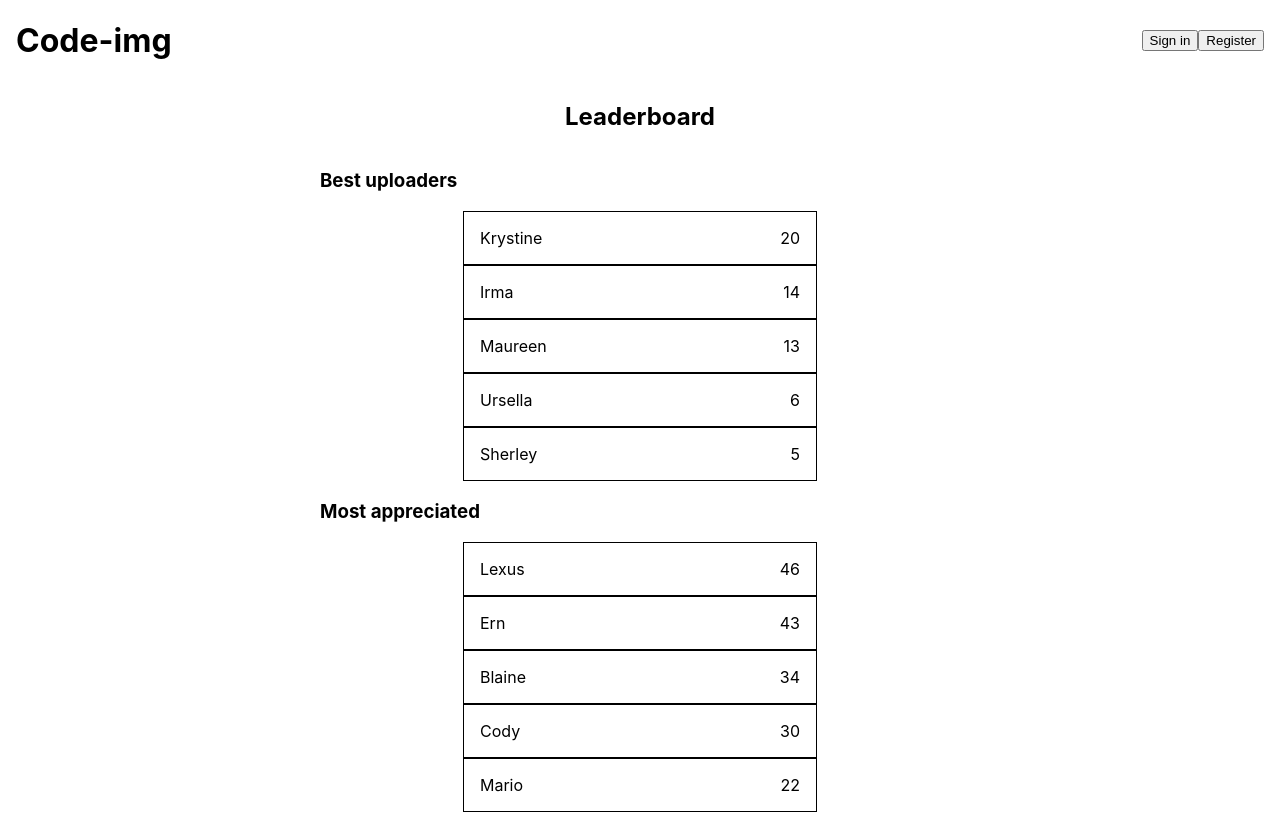
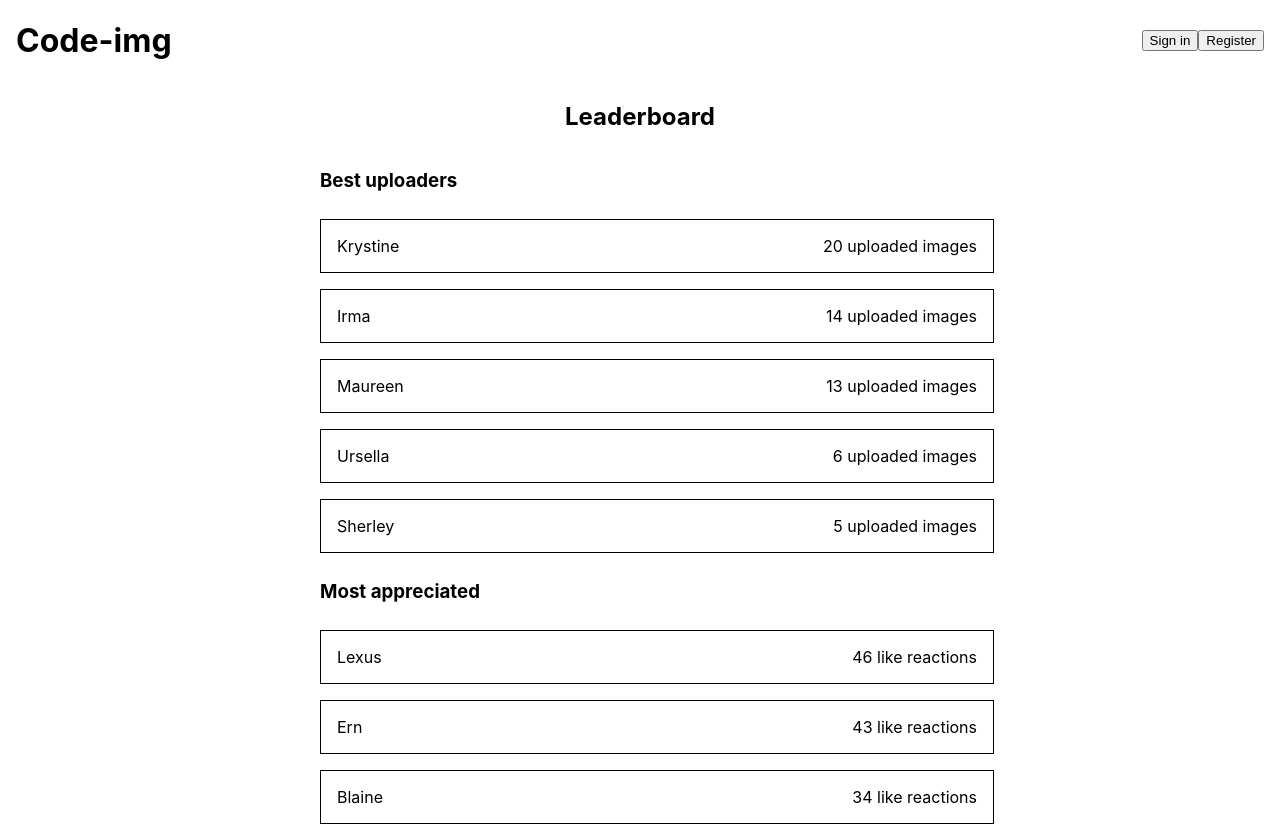
Before and after one commit to mlbiche/code-img, a React (Create React App) app: page /leaderboard in a window 1280 px wide. Shown: the top 825 px of the page. Built offline with nearby package versions, Linux system fonts and the light colour scheme.

Commit message:
Fix an issue in UserScore component - Fix a propTypes issue - Update CSS styling - Implement constants for UserScore type property

```diff
--- a/src/LeaderboardView/LeaderboardView.js
+++ b/src/LeaderboardView/LeaderboardView.js
@@ -1,5 +1,5 @@
 import React from 'react';
-import UserScore from '../UserScore/UserScore';
+import UserScore, { UPLOAD_SCORE, REACTION_SCORE } from '../UserScore/UserScore';
 
 import './LeaderboardView.css';
 
@@ -8,17 +8,17 @@ function LeaderboardView() {
     <div id="learderboard-container">
       <h2 id="learderboard-title">Leaderboard</h2>
       <h3>Best uploaders</h3>
-      <UserScore type="upload-score" username="Krystine" score={20} />
-      <UserScore type="upload-score" username="Irma" score={14} />
-      <UserScore type="upload-score" username="Maureen" score={13} />
-      <UserScore type="upload-score" username="Ursella" score={6} />
-      <UserScore type="upload-score" username="Sherley" score={5} />
+      <UserScore type={UPLOAD_SCORE} username="Krystine" score={20} />
+      <UserScore type={UPLOAD_SCORE} username="Irma" score={14} />
+      <UserScore type={UPLOAD_SCORE} username="Maureen" score={13} />
+      <UserScore type={UPLOAD_SCORE} username="Ursella" score={6} />
+      <UserScore type={UPLOAD_SCORE} username="Sherley" score={5} />
       <h3>Most appreciated</h3>
-      <UserScore type="reaction-score" username="Lexus" score={46} />
-      <UserScore type="reaction-score" username="Ern" score={43} />
-      <UserScore type="reaction-score" username="Blaine" score={34} />
-      <UserScore type="reaction-score" username="Cody" score={30} />
-      <UserScore type="reaction-score" username="Mario" score={22} />
+      <UserScore type={REACTION_SCORE} username="Lexus" score={46} />
+      <UserScore type={REACTION_SCORE} username="Ern" score={43} />
+      <UserScore type={REACTION_SCORE} username="Blaine" score={34} />
+      <UserScore type={REACTION_SCORE} username="Cody" score={30} />
+      <UserScore type={REACTION_SCORE} username="Mario" score={22} />
     </div>
   );
 }
--- a/src/UserScore/UserScore.css
+++ b/src/UserScore/UserScore.css
@@ -2,8 +2,8 @@
     display: flex;
     flex-direction: row;
     justify-content: space-between;
-    width: 50%;
-    margin: 0 auto;
+    width: 100%;
+    margin: 0.5rem 0;
     padding: 1rem;
     border: 1px solid #000;
 }
--- a/src/UserScore/UserScore.js
+++ b/src/UserScore/UserScore.js
@@ -2,6 +2,9 @@ import React from 'react';
 import PropTypes from 'prop-types';
 
 import './UserScore.css';
+
+export const UPLOAD_SCORE = 'upload-score';
+export const REACTION_SCORE = 'reaction-score';
 
 function UserScore({ type, username, score }) {
     return (
@@ -9,8 +12,8 @@ function UserScore({ type, username, score }) {
             <p>{ username }</p>
             <p>
                 { score } <span>
-                    { type === 'upload-count' && 'uploaded images' }
-                    { type === 'reaction-count' && 'like reactions' }
+                    { type === UPLOAD_SCORE && 'uploaded images' }
+                    { type === REACTION_SCORE && 'like reactions' }
                 </span>
             </p>
         </div>
@@ -18,11 +21,11 @@ function UserScore({ type, username, score }) {
 }
 
 UserScore.propTypes = {
-    type: PropTypes.string.isRequired,
-    username: PropTypes.oneOf([
-        'upload-count',
-        'reaction-count'
+    type: PropTypes.oneOf([
+        UPLOAD_SCORE,
+        REACTION_SCORE
     ]).isRequired,
+    username: PropTypes.string.isRequired,
     score: PropTypes.number.isRequired
 };
 
```
